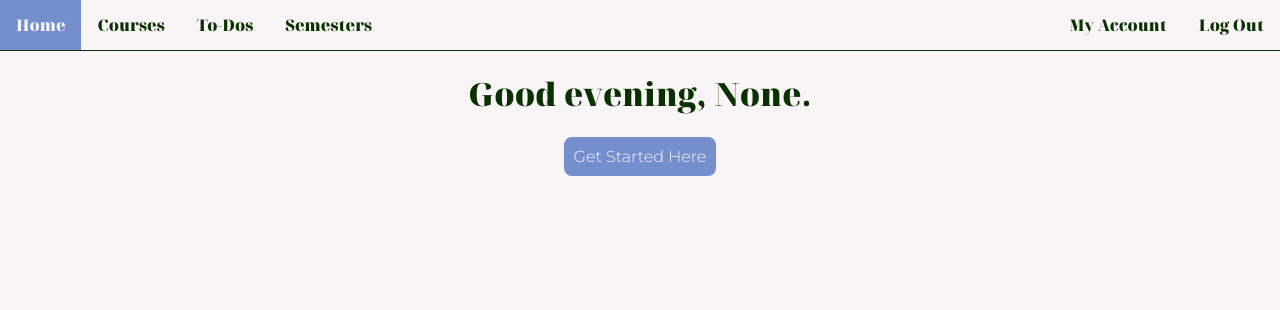
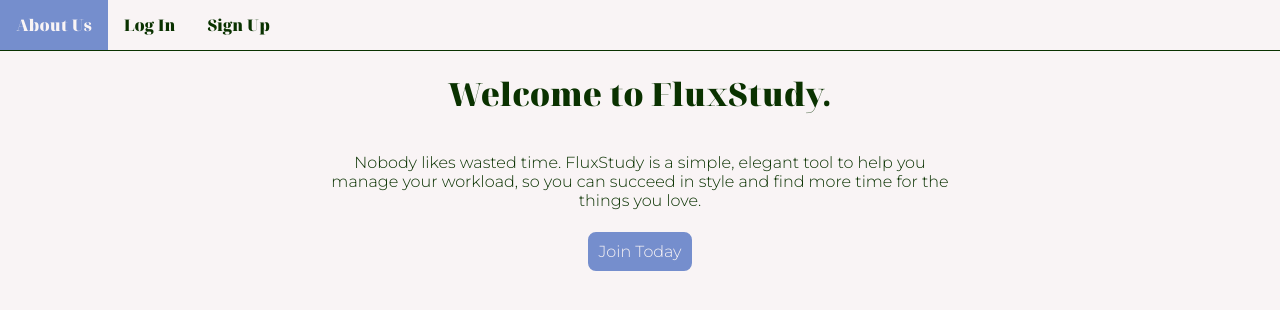
Before and after one commit to Amenhotep314/study, a Flask app: page / in a window 1280 px wide. Shown: the top 310 px of the page. Run offline with Flask 3, Linux system fonts and the light colour scheme; the visitor is signed in with stand-in values (Sample User, id 1); data that the repository does not hold is empty; parts of the project's set-up code (start-up, migrations or seed data) failed here and were passed over.

Commit message:
Adds simple promotional front page

```diff
--- a/src/auth.py
+++ b/src/auth.py
@@ -88,7 +88,7 @@
     return redirect(url_for("auth.login"))
 
 
-@auth.route("/about")
+@auth.route("/")
 def front_page():
 
     return render_template("front_page.html")
--- a/src/main.py
+++ b/src/main.py
@@ -16,7 +16,7 @@
 data = {"url": '/'}
 
 
-@main.route("/")
+@main.route("/home")
 @login_required
 def index():
 
--- a/src/templates/base_auth.html
+++ b/src/templates/base_auth.html
@@ -1,8 +1,6 @@
 {% extends "base.html" %}
 
 {% block base_head %}
-    <link rel="stylesheet" href="{{ url_for('static', filename='stylesheet_auth.css') }}">
-
     {% block head %}{% endblock %}
 {% endblock %}
 
--- a/src/templates/base_main.html
+++ b/src/templates/base_main.html
@@ -1,7 +1,7 @@
 {% extends "base.html" %}
 
 {% block base_head %}
-    <link rel="stylesheet" href="{{ url_for('static', filename='stylesheet_main.css') }}">
+    <script src="{{ url_for('static', filename='chart-4.4.1.min.js') }}"></script>
 
     {% block head %}{% endblock %}
 {% endblock %}
--- a/src/templates/front_page.html
+++ b/src/templates/front_page.html
@@ -5,6 +5,8 @@
 {% endblock %}
 
 {% block body %}
-    <h1>{{ _('Front Page') }}</h1>
-    <p>{{ _("At some point, dandy promotional content will go here. Right now, there's nothing.") }}</p>
+    <h1>{{ _('Welcome to FluxStudy.') }}</h1>
+    <!-- <img style="background-color: var(--text-color); border-radius: 20px; margin-left: auto; margin-right: auto;" src="{{ url_for('static', filename='icon.png') }}" width="512" height="512"> -->
+    <p style="text-align: center;">{{ _("Nobody likes wasted time. FluxStudy is a simple, elegant tool to help you manage your workload, so you can succeed in style and find more time for the things you love.") }}</p>
+    <a style="margin-left: auto; margin-right: auto;" class="link-button thick-button" href="{{ url_for('auth.signup') }}">{{ _("Join Today") }}</a>
 {% endblock %}
```
Also changed, not shown: src/translations/fr/LC_MESSAGES/messages.po.
